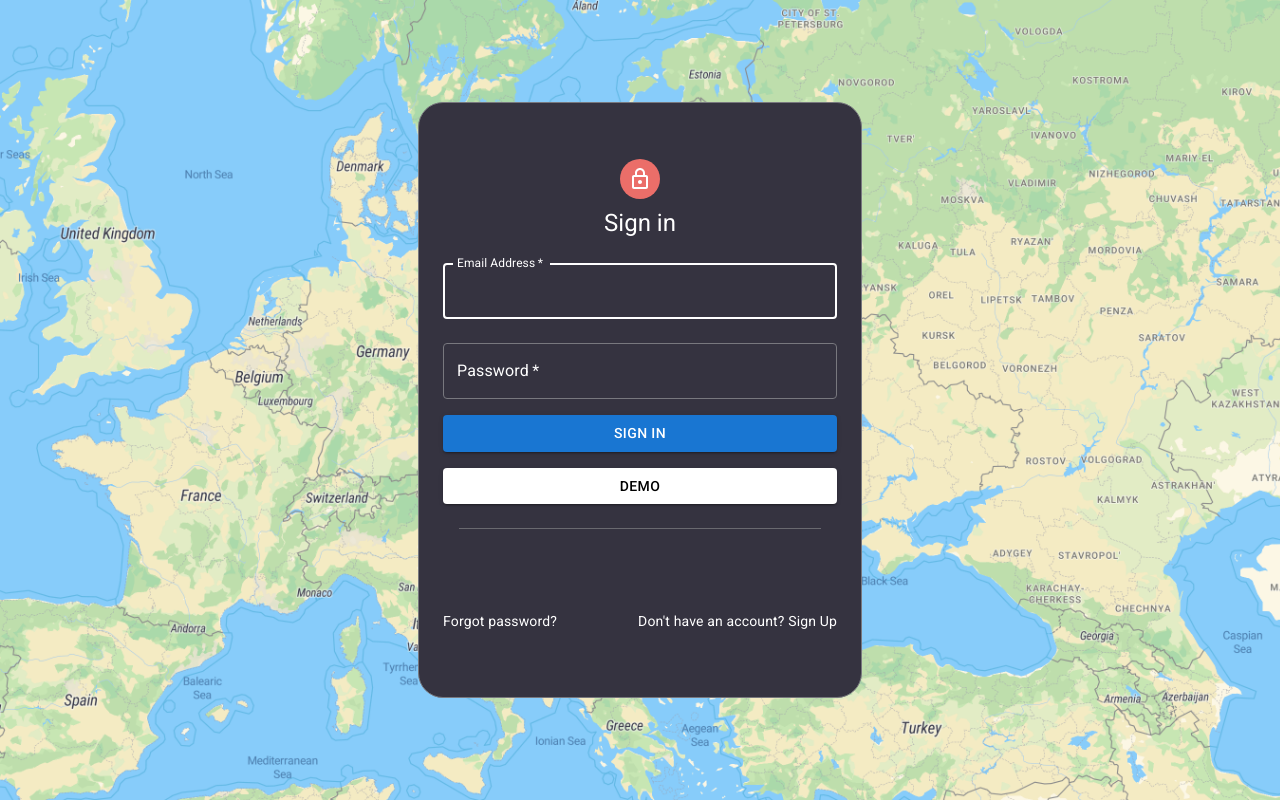
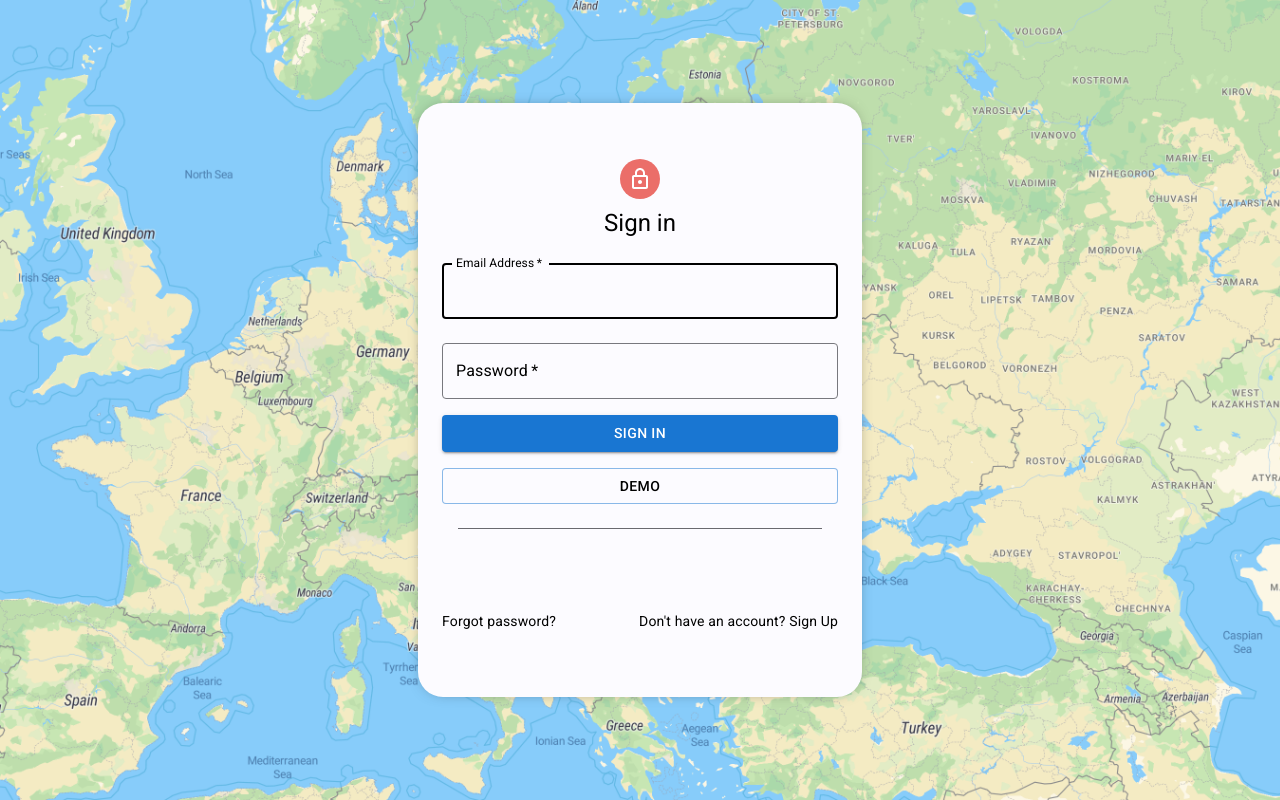
Before and after one commit to blkluv/metamap, a React (Create React App) app: page /account/signin in a window 1280 px wide. Built offline with nearby package versions, Linux system fonts and the light colour scheme.

Commit message:
bugfix: GE-048 layout bugfixes

```diff
--- a/src/components/Auth/ChangePassword.tsx
+++ b/src/components/Auth/ChangePassword.tsx
@@ -7,12 +7,15 @@ import LockOutlinedIcon from "@mui/icons-material/LockOutlined";
 import Typography from "@mui/material/Typography";
 import Container from "@mui/material/Container";
 import UserContext from "../../context/userContext";
-import { CssTextField } from "./AuthStyles";
 import { notify } from "../../utils/notifications";
 import debounce from "../../utils/debounce";
+import styled from "@emotion/styled";
+import { TextField } from "@mui/material";
+import ThemeContext from "../../context/themeContext";
 
 const ChangePassword = () => {
   const { onChangePassword } = useContext(UserContext);
+  const { palette } = useContext(ThemeContext);
 
   const {
     register: registerChangePassword,
@@ -45,15 +48,40 @@ const ChangePassword = () => {
     resetSignUp();
   };
 
+  const CssTextField = styled(TextField)({
+    input: {
+      color: palette?.text.tertiary,
+    },
+    label: { color: palette?.text.tertiary },
+    "& label.Mui-focused": {
+      color: palette?.text.tertiary,
+    },
+    "& .MuiInput-underline:after": {
+      borderBottomColor: palette?.text.tertiary,
+    },
+    "& .MuiOutlinedInput-root": {
+      "& fieldset": {
+        borderColor: "rgb(120,120,126)",
+      },
+      "&:hover fieldset": {
+        borderColor: palette?.text.tertiary,
+      },
+      "&.Mui-focused fieldset": {
+        borderColor: palette?.text.tertiary,
+      },
+    },
+  });
+
   return (
     <Container
       component="main"
       maxWidth="xs"
       sx={{
-        border: "1px solid rgb(120,120,126)",
         borderRadius: "25px",
         height: "fit-content",
-        background: "rgb(53,51,64)",
+        background: palette?.background.tertiary,
+        WebkitBoxShadow: "0px 0px 16px -8px rgba(0, 0, 0, 0.68)",
+        boxShadow: "0px 0px 16px -8px rgba(0, 0, 0, 0.68)",
       }}
     >
       <Box
@@ -62,10 +90,10 @@ const ChangePassword = () => {
           display: "flex",
           flexDirection: "column",
           alignItems: "center",
-          color: "white",
+          color: palette?.text.tertiary,
         }}
       >
-        <Avatar sx={{ m: 1, bgcolor: "rgb(235, 110, 105)" }}>
+        <Avatar sx={{ m: 1, bgcolor: palette?.warning }}>
           <LockOutlinedIcon />
         </Avatar>
         <Typography component="h1" variant="h5">
--- a/src/components/Auth/ResetPassword.tsx
+++ b/src/components/Auth/ResetPassword.tsx
@@ -10,12 +10,15 @@ import Typography from "@mui/material/Typography";
 import Container from "@mui/material/Container";
 import { Link as RouterLink } from "react-router-dom";
 import UserContext from "../../context/userContext";
-import { CssTextField } from "./AuthStyles";
 import { notify } from "../../utils/notifications";
 import debounce from "../../utils/debounce";
+import styled from "@emotion/styled";
+import { TextField } from "@mui/material";
+import ThemeContext from "../../context/themeContext";
 
 const ResetPassword = () => {
   const { onResetPassword } = useContext(UserContext);
+  const { palette } = useContext(ThemeContext);
 
   const {
     register: registerResetPassword,
@@ -38,15 +41,40 @@ const ResetPassword = () => {
     resetForm();
   };
 
+  const CssTextField = styled(TextField)({
+    input: {
+      color: palette?.text.tertiary,
+    },
+    label: { color: palette?.text.tertiary },
+    "& label.Mui-focused": {
+      color: palette?.text.tertiary,
+    },
+    "& .MuiInput-underline:after": {
+      borderBottomColor: palette?.text.tertiary,
+    },
+    "& .MuiOutlinedInput-root": {
+      "& fieldset": {
+        borderColor: "rgb(120,120,126)",
+      },
+      "&:hover fieldset": {
+        borderColor: palette?.text.tertiary,
+      },
+      "&.Mui-focused fieldset": {
+        borderColor: palette?.text.tertiary,
+      },
+    },
+  });
+
   return (
     <Container
       component="main"
       maxWidth="xs"
       sx={{
-        border: "1px solid rgb(120,120,126)",
         borderRadius: "25px",
         height: "fit-content",
-        background: "rgb(53,51,64)",
+        background: palette?.background.tertiary,
+        WebkitBoxShadow: "0px 0px 16px -8px rgba(0, 0, 0, 0.68)",
+        boxShadow: "0px 0px 16px -8px rgba(0, 0, 0, 0.68)",
       }}
     >
       <Box
@@ -55,10 +83,10 @@ const ResetPassword = () => {
           display: "flex",
           flexDirection: "column",
           alignItems: "center",
-          color: "white",
+          color: palette?.text.tertiary,
         }}
       >
-        <Avatar sx={{ m: 1, bgcolor: "rgb(235, 110, 105)" }}>
+        <Avatar sx={{ m: 1, bgcolor: palette?.warning }}>
           <LockOutlinedIcon />
         </Avatar>
         <Typography component="h1" variant="h5">
@@ -103,7 +131,7 @@ const ResetPassword = () => {
                 to="/account/signin"
                 replace
                 variant="body2"
-                sx={{ color: "white", textDecoration: "none" }}
+                sx={{ color: palette?.text.tertiary, textDecoration: "none" }}
               >
                 {"Back"}
               </Link>
--- a/src/components/Auth/SignIn.tsx
+++ b/src/components/Auth/SignIn.tsx
@@ -10,14 +10,16 @@ import Typography from "@mui/material/Typography";
 import Container from "@mui/material/Container";
 import { Link as RouterLink } from "react-router-dom";
 import UserContext from "../../context/userContext";
+import ThemeContext from "../../context/themeContext";
 import GoogleLoginButton from "./GoogleLogin";
-import { Divider } from "@mui/material";
-import { CssTextField } from "./AuthStyles";
+import { Divider, TextField } from "@mui/material";
 import { notify } from "../../utils/notifications";
 import debounce from "../../utils/debounce";
+import styled from "@emotion/styled";
 
 const SignIn = () => {
   const { onSignIn, onSignUpDemo } = useContext(UserContext);
+  const { palette } = useContext(ThemeContext);
 
   const {
     register: registerSignIn,
@@ -46,15 +48,40 @@ const SignIn = () => {
     resetSignIn();
   };
 
+  const CssTextField = styled(TextField)({
+    input: {
+      color: palette?.text.tertiary,
+    },
+    label: { color: palette?.text.tertiary },
+    "& label.Mui-focused": {
+      color: palette?.text.tertiary,
+    },
+    "& .MuiInput-underline:after": {
+      borderBottomColor: palette?.text.tertiary,
+    },
+    "& .MuiOutlinedInput-root": {
+      "& fieldset": {
+        borderColor: "rgb(120,120,126)",
+      },
+      "&:hover fieldset": {
+        borderColor: palette?.text.tertiary,
+      },
+      "&.Mui-focused fieldset": {
+        borderColor: palette?.text.tertiary,
+      },
+    },
+  });
+
   return (
     <Container
       component="main"
       maxWidth="xs"
       sx={{
-        border: "1px solid rgb(120,120,126)",
         borderRadius: "25px",
         height: "fit-content",
-        background: "rgb(53,51,64)",
+        background: palette?.background.tertiary,
+        WebkitBoxShadow: "0px 0px 16px -8px rgba(0, 0, 0, 0.68)",
+        boxShadow: "0px 0px 16px -8px rgba(0, 0, 0, 0.68)",
       }}
     >
       <Box
@@ -63,10 +90,10 @@ const SignIn = () => {
           display: "flex",
           flexDirection: "column",
           alignItems: "center",
-          color: "white",
+          color: palette?.text.tertiary,
         }}
       >
-        <Avatar sx={{ m: 1, bgcolor: "rgb(235, 110, 105)" }}>
+        <Avatar sx={{ m: 1, bgcolor: palette?.warning }}>
           <LockOutlinedIcon />
         </Avatar>
         <Typography component="h1" variant="h5">
@@ -119,8 +146,13 @@ const SignIn = () => {
           <Button
             onClick={() => onSignUpDemo?.()}
             fullWidth
-            variant="contained"
-            sx={{ mt: 1, mb: 1, color: "black", background: "white" }}
+            variant="outlined"
+            sx={{
+              mt: 1,
+              mb: 1,
+              color: palette?.text.tertiary,
+              background: palette?.background.tertiary,
+            }}
           >
             DEMO
           </Button>
@@ -136,7 +168,7 @@ const SignIn = () => {
                 component={RouterLink}
                 to="/account/resetpassword"
                 variant="body2"
-                sx={{ color: "white", textDecoration: "none" }}
+                sx={{ color: palette?.text.tertiary, textDecoration: "none" }}
               >
                 Forgot password?
               </Link>
@@ -147,7 +179,7 @@ const SignIn = () => {
                 component={RouterLink}
                 to="/account/signup"
                 variant="body2"
-                sx={{ color: "white", textDecoration: "none" }}
+                sx={{ color: palette?.text.tertiary, textDecoration: "none" }}
               >
                 {"Don't have an account? Sign Up"}
               </Link>
--- a/src/components/Auth/SignUp.tsx
+++ b/src/components/Auth/SignUp.tsx
@@ -11,11 +11,14 @@ import Container from "@mui/material/Container";
 import { Link as RouterLink } from "react-router-dom";
 import UserContext from "../../context/userContext";
 import { notify } from "../../utils/notifications";
-import { CssTextField } from "./AuthStyles";
 import debounce from "../../utils/debounce";
+import styled from "@emotion/styled";
+import { TextField } from "@mui/material";
+import ThemeContext from "../../context/themeContext";
 
 const SignUp = () => {
   const { onSignUp } = useContext(UserContext);
+  const { palette } = useContext(ThemeContext);
 
   const {
     register: registerSignUp,
@@ -51,15 +54,40 @@ const SignUp = () => {
     resetSignUp();
   };
 
+  const CssTextField = styled(TextField)({
+    input: {
+      color: palette?.text.tertiary,
+    },
+    label: { color: palette?.text.tertiary },
+    "& label.Mui-focused": {
+      color: palette?.text.tertiary,
+    },
+    "& .MuiInput-underline:after": {
+      borderBottomColor: palette?.text.tertiary,
+    },
+    "& .MuiOutlinedInput-root": {
+      "& fieldset": {
+        borderColor: "rgb(120,120,126)",
+      },
+      "&:hover fieldset": {
+        borderColor: palette?.text.tertiary,
+      },
+      "&.Mui-focused fieldset": {
+        borderColor: palette?.text.tertiary,
+      },
+    },
+  });
+
   return (
     <Container
       component="main"
       maxWidth="xs"
       sx={{
-        border: "1px solid rgb(120,120,126)",
         borderRadius: "25px",
         height: "fit-content",
-        background: "rgb(53,51,64)",
+        background: palette?.background.tertiary,
+        WebkitBoxShadow: "0px 0px 16px -8px rgba(0, 0, 0, 0.68)",
+        boxShadow: "0px 0px 16px -8px rgba(0, 0, 0, 0.68)",
       }}
     >
       <Box
@@ -68,10 +96,10 @@ const SignUp = () => {
           display: "flex",
           flexDirection: "column",
           alignItems: "center",
-          color: "white",
+          color: palette?.text.tertiary,
         }}
       >
-        <Avatar sx={{ m: 1, bgcolor: "rgb(235, 110, 105)" }}>
+        <Avatar sx={{ m: 1, bgcolor: palette?.warning }}>
           <LockOutlinedIcon />
         </Avatar>
         <Typography component="h1" variant="h5">
@@ -163,7 +191,7 @@ const SignUp = () => {
                 to="/account/signin"
                 variant="body2"
                 replace
-                sx={{ color: "white", textDecoration: "none" }}
+                sx={{ color: palette?.text.tertiary, textDecoration: "none" }}
               >
                 Already have an account? Sign in
               </Link>
--- a/src/components/Content/EventHeader.tsx
+++ b/src/components/Content/EventHeader.tsx
@@ -83,7 +83,7 @@ const EventHeader = ({
           marginBottom: "0.5rem",
         }}
         image={logo ? logo : preview}
-        alt="Marker on the map"
+        alt="World map"
       />
       <ListItemText
         primary={
--- a/src/components/Content/Events.tsx
+++ b/src/components/Content/Events.tsx
@@ -32,7 +32,7 @@ const Events = () => {
             background: palette?.background.primary,
             color: "white",
             padding: 1,
-            marginBottom: { xs: "0", md: "-2rem", lg: "-3rem" },
+            marginBottom: { xs: "0", md: "-5rem", lg: "-3rem" },
             overflow: "scroll",
           }}
         >
--- a/src/components/Content/Feed.tsx
+++ b/src/components/Content/Feed.tsx
@@ -38,7 +38,7 @@ const Feed = () => {
             borderRadius: "25px",
             background: palette?.background.primary,
             padding: 1,
-            marginBottom: { xs: "0", md: "-2rem", lg: "-3rem" },
+            marginBottom: { xs: "0", md: "-5rem", lg: "-3rem" },
             overflow: "scroll",
           }}
         >
--- a/src/components/Layout/ContentWindow.tsx
+++ b/src/components/Layout/ContentWindow.tsx
@@ -15,7 +15,11 @@ const ContentWindow = () => {
         display: "flex",
         flexDirection: { xs: "column", md: "row" },
         width: "100%",
-        padding: { xs: "1rem", md: "1rem 2rem 2rem 2rem", overflow: "hidden" },
+        padding: {
+          xs: "1rem",
+          md: "1rem 2rem 1.5rem 2rem",
+          overflow: "hidden",
+        },
         background: palette?.background.primary,
         gridGap: "2rem",
         height: "auto",
```
Also changed, not shown: src/components/Content/User.tsx (+6 -6 lines).
